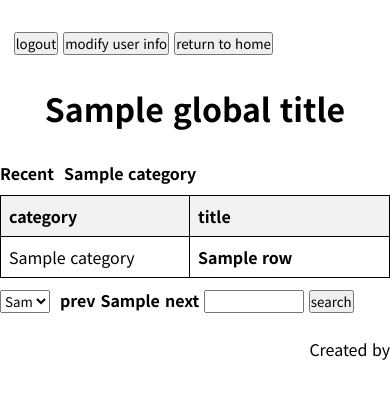
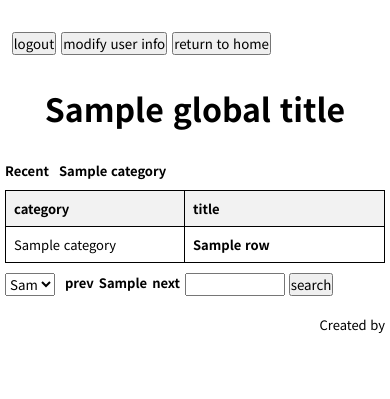
Before and after one commit to applesaltsky/whitebox, a Python web app: template templates/home.html in a window 390 px wide. Shown: the top 399 px of the page. Run offline with Jinja, Linux system fonts and the light colour scheme; the template is opened without the code that fills it: most values are stand-ins (such as "Sample title", 1, 10 or a date in 2020).

Commit message:
adjust css for mobile

```diff
--- a/templates/content_view.html
+++ b/templates/content_view.html
@@ -23,14 +23,14 @@
             }
 
             img {
-                width:350px;
-                height:200px;
+                width:330px;
+                height:190px;
             }
         }
 
         @media(max-width : 768px) {
             #mainframe {
-                width : 400px;
+                width : 380px;
             }
 
             img {
--- a/templates/home.html
+++ b/templates/home.html
@@ -63,11 +63,17 @@
             #mainframe {
                 width : 350px;
             }
+            #view {
+                font-size : 13px;
+            }
         }
 
         @media(max-width : 768px) {
             #mainframe {
-                width : 400px;
+                width : 380px;
+            }
+            #view {
+                font-size : 13px;
             }
         }
 
@@ -135,8 +141,8 @@
                     <a href="/">Recent</a>
                 </div>
                 {% for cate in category_list %}
-                <div>
-                    <a href="/?category={{cate['category']}}"> {{cate['category']}}</a>
+                <div id="category_list_container">
+                    <a href="/?category={{cate['category']}}">{{cate['category']}}</a>
                 </div>
                 {% endfor %}
             </div>
```
